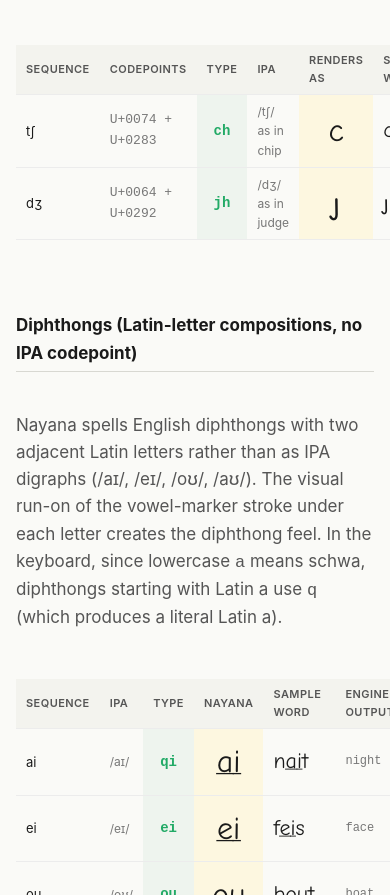
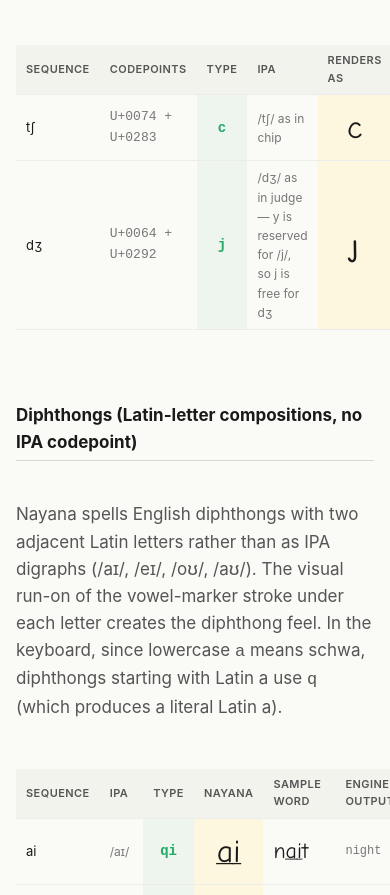
Before and after one commit to gnowledge/naYana-tutor, a website: page engine/public/ipa-inventory.html in a window 390 px wide. Shown: the part 4933-5828 px from the top of the page. Drawn offline with Linux system fonts and the light colour scheme; files whose address does not match are found by name.

Commit message:
ipa-keyboard: collapse ch→c and jh→j (single-keystroke affricates)
Lowercase c and j are free keys in Nayana — neither appears standalone
in engine output (c only via the tʃ ligature, j only via the dʒ ligature
since y carries /j/ per the y-for-/j/ + j-for-dʒ rule). So they can
directly produce the two-codepoint affricate sequences that the font's
`liga` GSUB renders as the Nayana c-shape and dotless-j shape.

Drops the digraphs `ch` → tʃ and `jh` → dʒ in favour of single keys
`c` → tʃ and `j` → dʒ. Same final visual rendering, half the
keystrokes for very common consonants.

On j-with-dot vs j-without-dot: phonetically identical in IPA — both
written forms (U+006A with dot, U+0237 dotless) represent /j/ when
used standalone. Nayana never uses either for /j/ (y holds that role),
so the j key is genuinely free.

```diff
--- a/engine/public/ipa-inventory.html
+++ b/engine/public/ipa-inventory.html
@@ -151,8 +151,8 @@
   <table>
     <thead><tr><th>Sequence</th><th>Codepoints</th><th>Type</th><th>IPA</th><th>Renders as</th><th>Sample word</th><th>Engine output</th></tr></thead>
     <tbody>
-      <tr><td>tʃ</td><td class="cp">U+0074 + U+0283</td><td class="type">ch</td><td class="note">/tʃ/ as in chip</td><td class="nay">tʃ</td><td class="sample">tʃɪp</td><td class="eng">chip</td></tr>
-      <tr><td>dʒ</td><td class="cp">U+0064 + U+0292</td><td class="type">jh</td><td class="note">/dʒ/ as in judge</td><td class="nay">dʒ</td><td class="sample">dʒʌdʒ</td><td class="eng">judge</td></tr>
+      <tr><td>tʃ</td><td class="cp">U+0074 + U+0283</td><td class="type">c</td><td class="note">/tʃ/ as in chip</td><td class="nay">tʃ</td><td class="sample">tʃɪp</td><td class="eng">chip</td></tr>
+      <tr><td>dʒ</td><td class="cp">U+0064 + U+0292</td><td class="type">j</td><td class="note">/dʒ/ as in judge — y is reserved for /j/, so j is free for dʒ</td><td class="nay">dʒ</td><td class="sample">dʒʌdʒ</td><td class="eng">judge</td></tr>
     </tbody>
   </table>
 
```
Also changed, not shown: engine/public/ipa-keyboard.html (+1 -1 lines), engine/public/ipa-keyboard.js (+10 -3 lines).
